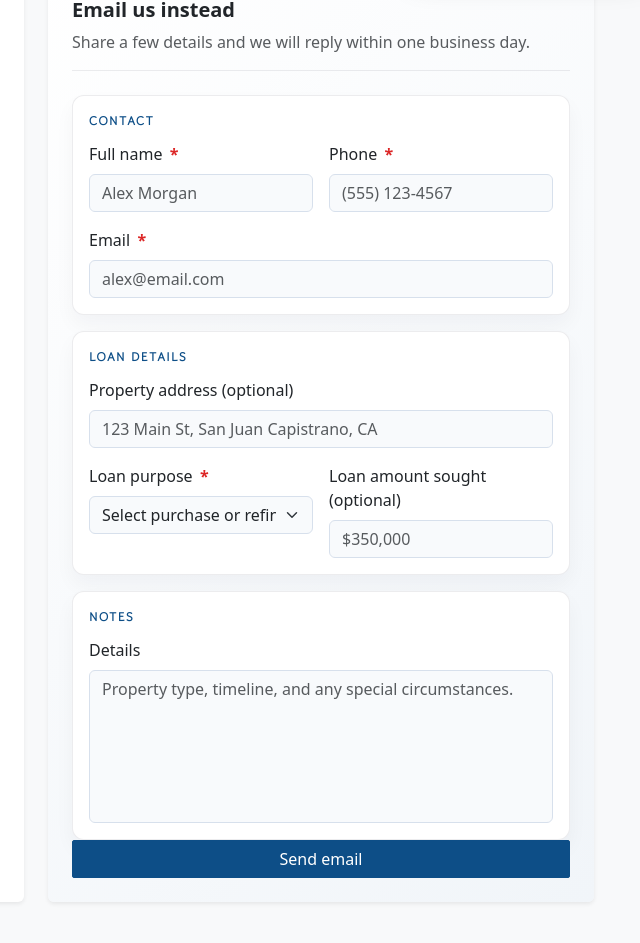
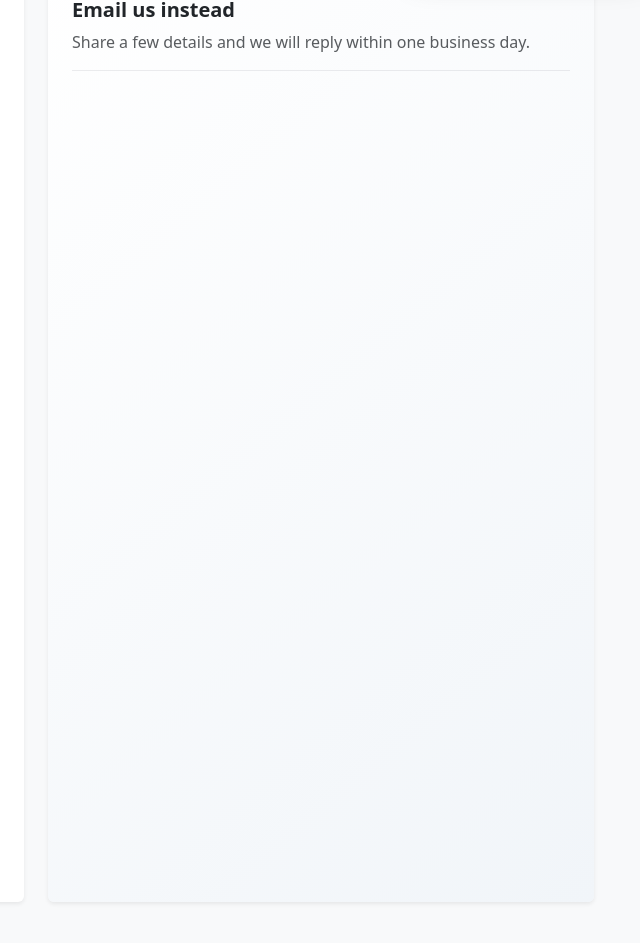
Before and after one commit to quantumpat/methodlending, a React (Vite) app: page /request-quote in a window 1280 px wide. Shown: the part 811-1754 px from the top of the page, without its empty margins (604-1244 px from the left). Built offline with nearby package versions, Linux system fonts and the light colour scheme; a web font is replaced by a local one.

Commit message:
Added email form!

```diff
--- a/src/pages/RequestQuotePage.tsx
+++ b/src/pages/RequestQuotePage.tsx
@@ -1,10 +1,7 @@
-import { useEffect, useState, type FormEvent } from 'react'
+import { useEffect } from 'react'
 import { Link } from 'react-router-dom'
 
 const RequestQuotePage = () => {
-  const [submitStatus, setSubmitStatus] = useState<'idle' | 'sending' | 'success' | 'error'>('idle')
-  const [submitMessage, setSubmitMessage] = useState('')
-
   useEffect(() => {
     const existingScript = document.querySelector<HTMLScriptElement>(
       'script[src="https://app.woosender.com/assets/script/woo-calendar.js"]'
@@ -19,42 +16,6 @@ const RequestQuotePage = () => {
     script.async = true
     document.body.appendChild(script)
   }, [])
-
-  const handleSubmit = async (event: FormEvent<HTMLFormElement>) => {
-    event.preventDefault()
-    if (submitStatus === 'sending') {
-      return
-    }
-
-    setSubmitStatus('sending')
-    setSubmitMessage('')
-
-    const form = event.currentTarget
-    const formData = new FormData(form)
-    const payload = Object.fromEntries(
-      Array.from(formData.entries()).map(([key, value]) => [key, String(value).trim()])
-    )
-
-    try {
-      const response = await fetch('/api/send-quote', {
-        method: 'POST',
-        headers: {
-          'Content-Type': 'application/json',
-        },
-        body: JSON.stringify(payload),
-      })
-
-      if (!response.ok) {
-        throw new Error('Request failed')
-      }
-
-      setSubmitStatus('success')
-      form.reset()
-    } catch {
-      setSubmitStatus('error')
-      setSubmitMessage('We could not send your request. Please try again or email us directly.')
-    }
-  }
 
   return (
     <main>
@@ -109,137 +70,15 @@ const RequestQuotePage = () => {
                     Share a few details and we will reply within one business day.
                   </p>
                 </div>
-                <form className="d-flex flex-column flex-grow-1 quote-form" onSubmit={handleSubmit}>
-                  <div className="quote-form-section">
-                    <div className="quote-form-section__title">Contact</div>
-                    <div className="row g-3">
-                      <div className="col-md-6">
-                        <label className="form-label" htmlFor="quote-name">
-                          Full name{' '}
-                          <span className="required-asterisk" aria-hidden="true">*</span>
-                          <span className="visually-hidden">required</span>
-                        </label>
-                        <input
-                          className="form-control"
-                          id="quote-name"
-                          name="name"
-                          placeholder="Alex Morgan"
-                          type="text"
-                          required
-                        />
-                      </div>
-                      <div className="col-md-6">
-                        <label className="form-label" htmlFor="quote-phone">
-                          Phone{' '}
-                          <span className="required-asterisk" aria-hidden="true">*</span>
-                          <span className="visually-hidden">required</span>
-                        </label>
-                        <input
-                          className="form-control"
-                          id="quote-phone"
-                          name="phone"
-                          placeholder="(555) 123-4567"
-                          type="tel"
-                          required
-                        />
-                      </div>
-                      <div className="col-12">
-                        <label className="form-label" htmlFor="quote-email">
-                          Email{' '}
-                          <span className="required-asterisk" aria-hidden="true">*</span>
-                          <span className="visually-hidden">required</span>
-                        </label>
-                        <input
-                          className="form-control"
-                          id="quote-email"
-                          name="email"
-                          placeholder="alex@email.com"
-                          type="email"
-                          required
-                        />
-                      </div>
-                    </div>
-                  </div>
-                  <div className="quote-form-section">
-                    <div className="quote-form-section__title">Loan details</div>
-                    <div className="row g-3">
-                      <div className="col-12">
-                        <label className="form-label" htmlFor="quote-address">
-                          Property address (optional)
-                        </label>
-                        <input
-                          className="form-control"
-                          id="quote-address"
-                          name="propertyAddress"
-                          placeholder="123 Main St, San Juan Capistrano, CA"
-                          type="text"
-                        />
-                      </div>
-                      <div className="col-md-6">
-                        <label className="form-label" htmlFor="quote-purpose">
-                          Loan purpose{' '}
-                          <span className="required-asterisk" aria-hidden="true">*</span>
-                          <span className="visually-hidden">required</span>
-                        </label>
-                        <select
-                          className="form-select"
-                          id="quote-purpose"
-                          name="purpose"
-                          required
-                          defaultValue=""
-                        >
-                          <option value="" disabled>
-                            Select purchase or refinance
-                          </option>
-                          <option value="purchase">Purchase</option>
-                          <option value="refinance">Refinance</option>
-                        </select>
-                      </div>
-                      <div className="col-md-6">
-                        <label className="form-label" htmlFor="quote-amount">
-                          Loan amount sought (optional)
-                        </label>
-                        <input
-                          className="form-control"
-                          id="quote-amount"
-                          name="loanAmount"
-                          placeholder="$350,000"
-                          type="text"
-                        />
-                      </div>
-                    </div>
-                  </div>
-                  <div className="quote-form-section quote-form-section--grow">
-                    <div className="quote-form-section__title">Notes</div>
-                    <label className="form-label" htmlFor="quote-message">
-                      Details
-                    </label>
-                    <textarea
-                      className="form-control flex-grow-1"
-                      id="quote-message"
-                      name="details"
-                      placeholder="Property type, timeline, and any special circumstances."
-                      style={{ resize: 'none', overflowY: 'auto' }}
-                    />
-                  </div>
-                  <button
-                    className="btn btn-primary w-100"
-                    type="submit"
-                    disabled={submitStatus === 'sending'}
-                  >
-                    {submitStatus === 'sending' ? 'Sending...' : 'Send email'}
-                  </button>
-                  {submitStatus === 'success' && (
-                    <p className="text-success mt-3 mb-0" role="status">
-                      Thanks! We received your request and will reply within one business day.
-                    </p>
-                  )}
-                  {submitStatus === 'error' && (
-                    <p className="text-danger mt-3 mb-0" role="alert">
-                      {submitMessage}
-                    </p>
-                  )}
-                </form>
+                <div className="d-flex flex-column flex-grow-1 quote-form">
+                  <div
+                    className="woo-calendar-iframe-container"
+                    id="woo-calendar-iframe-container"
+                    data-slug="8n9j-7ok-b6f"
+                    data-domain="https://go.woosender.com/smart-form"
+                    style={{ minWidth: '320px', height: '600px' }}
+                  />
+                </div>
               </div>
             </div>
           </div>
```
